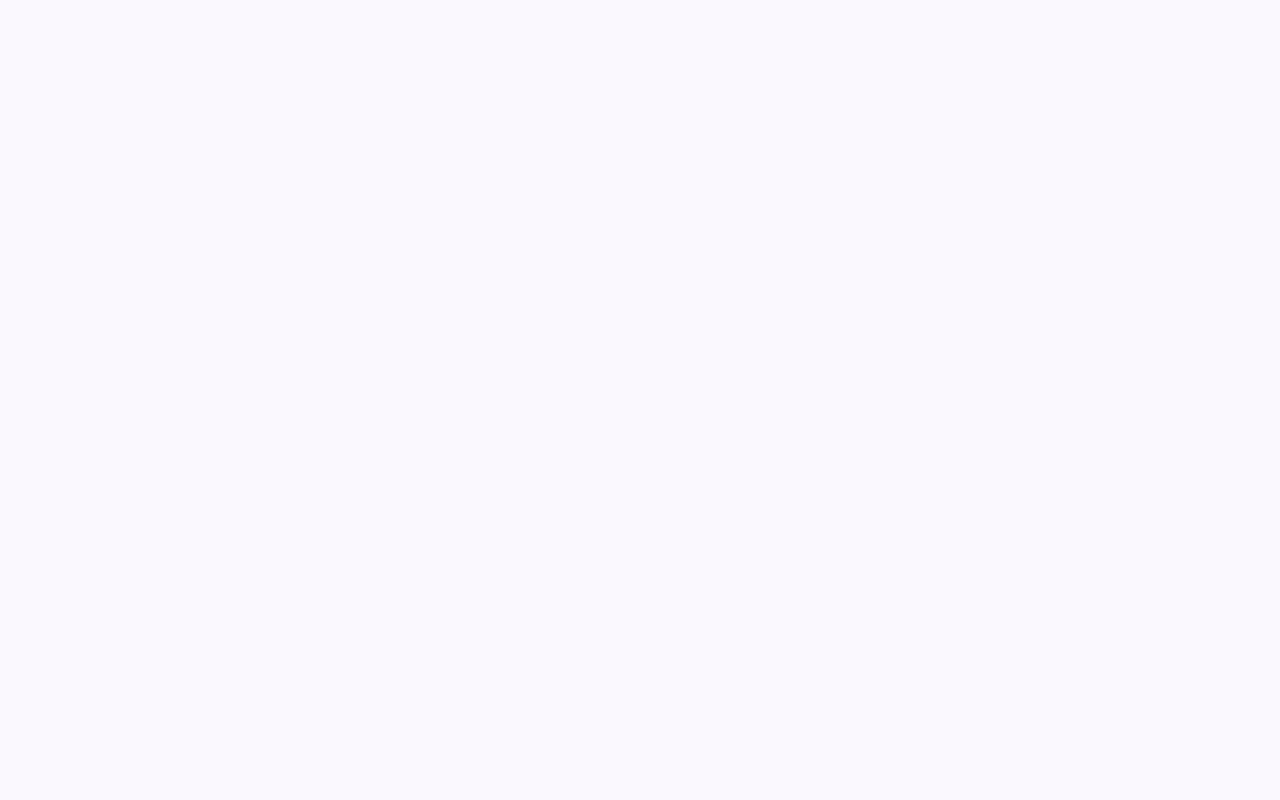
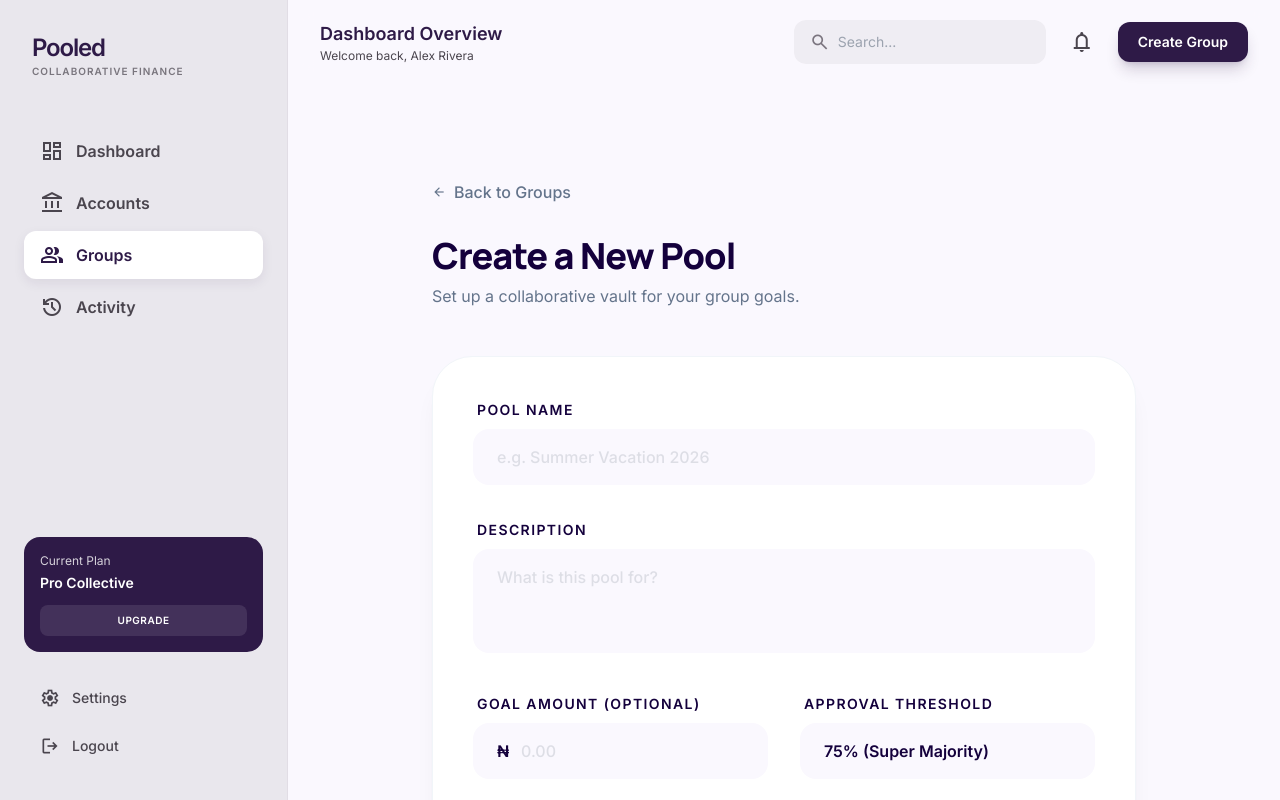
Before and after one commit to devydave01/Pooled, a React (Vite) app: page /groups/create in a window 1280 px wide. Before the commit this address had no page. Shown: the top 800 px of the page. Built offline with nearby package versions, Linux system fonts and the light colour scheme.

Commit message:
feat: implement Create Group and Join Group pages

```diff
--- a/src/App.jsx
+++ b/src/App.jsx
@@ -11,6 +11,8 @@ import Activity from './pages/Activity'
 import DashboardLayout from './components/templates/DashboardLayout'
 import Login from './pages/Login'
 import Signup from './pages/Signup'
+import CreateGroup from './pages/CreateGroup'
+import JoinGroup from './pages/JoinGroup'
 
 function App() {
   return (
@@ -24,10 +26,12 @@ function App() {
         <Route path="/dashboard" element={<Dashboard />} />
         <Route path="/accounts" element={<Accounts />} />
         <Route path="/groups" element={<Groups />} />
+        <Route path="/groups/create" element={<CreateGroup />} />
+        <Route path="/groups/join" element={<JoinGroup />} />
         <Route path="/activity" element={<Activity />} />
       </Route>
     </Routes>
-  )
+  );
 }
 
 export default App
--- a/src/components/templates/DashboardLayout.jsx
+++ b/src/components/templates/DashboardLayout.jsx
@@ -124,7 +124,12 @@ const DashboardLayout = () => {
               <input type="text" placeholder="Search..." className="bg-transparent border-none focus:ring-0 outline-none text-sm ml-2 w-48 text-[#1a1b1f]" />
             </div>
             <button className="material-symbols-outlined p-2 text-[#4a454e] hover:bg-[#efedf3] rounded-full transition-colors">notifications</button>
-            <button className="bg-[#2E1A47] text-white px-5 py-2.5 rounded-xl font-bold text-sm shadow-lg shadow-[#2E1A47]/20 hover:scale-[1.02] transition-transform">Create Group</button>
+            <button
+              onClick={() => window.location.href = '/groups/create'}
+              className="bg-[#2E1A47] text-white px-5 py-2.5 rounded-xl font-bold text-sm shadow-lg shadow-[#2E1A47]/20 hover:scale-[1.02] transition-transform"
+            >
+              Create Group
+            </button>
           </div>
         </header>
 
--- /dev/null
+++ b/src/pages/CreateGroup.jsx
@@ -0,0 +1,120 @@
+import React, { useState } from 'react';
+import { motion } from 'framer-motion';
+import { useNavigate } from 'react-router-dom';
+
+const CreateGroup = () => {
+  const navigate = useNavigate();
+  const [formData, setFormData] = useState({
+    name: '',
+    description: '',
+    goal: '',
+    threshold: '75'
+  });
+
+  const handleSubmit = (e) => {
+    e.preventDefault();
+    // Simulate creation
+    console.log('Creating group:', formData);
+    navigate('/groups');
+  };
+
+  return (
+    <div className="max-w-3xl mx-auto px-8 py-12 pt-24 min-h-screen">
+      <motion.div
+        initial={{ opacity: 0, y: 20 }}
+        animate={{ opacity: 1, y: 0 }}
+        transition={{ duration: 0.5 }}
+      >
+        <button
+          onClick={() => navigate(-1)}
+          className="flex items-center gap-2 text-slate-500 hover:text-[#14003c] transition-colors mb-8 font-medium"
+        >
+          <span className="material-symbols-outlined text-sm">arrow_back</span>
+          Back to Groups
+        </button>
+
+        <h1 className="text-4xl font-black text-[#14003c] dark:text-purple-300 font-headline mb-2 tracking-tight">
+          Create a New Pool
+        </h1>
+        <p className="text-slate-500 dark:text-slate-400 mb-12">
+          Set up a collaborative vault for your group goals.
+        </p>
+
+        <form onSubmit={handleSubmit} className="space-y-8 bg-white dark:bg-slate-900 p-10 rounded-[2.5rem] shadow-xl shadow-primary/5 border border-slate-100 dark:border-slate-800">
+          <div className="space-y-2">
+            <label className="text-sm font-black text-[#14003c] dark:text-purple-200 uppercase tracking-widest ml-1">
+              Pool Name
+            </label>
+            <input
+              required
+              type="text"
+              placeholder="e.g. Summer Vacation 2026"
+              className="w-full px-6 py-4 rounded-2xl bg-[#faf8fe] dark:bg-slate-950 border-none focus:ring-2 focus:ring-primary/20 outline-none text-[#14003c] dark:text-white font-medium placeholder:opacity-30 transition-all"
+              value={formData.name}
+              onChange={(e) => setFormData({ ...formData, name: e.target.value })}
+            />
+          </div>
+
+          <div className="space-y-2">
+            <label className="text-sm font-black text-[#14003c] dark:text-purple-200 uppercase tracking-widest ml-1">
+              Description
+            </label>
+            <textarea
+              placeholder="What is this pool for?"
+              rows="3"
+              className="w-full px-6 py-4 rounded-2xl bg-[#faf8fe] dark:bg-slate-950 border-none focus:ring-2 focus:ring-primary/20 outline-none text-[#14003c] dark:text-white font-medium placeholder:opacity-30 transition-all resize-none"
+              value={formData.description}
+              onChange={(e) => setFormData({ ...formData, description: e.target.value })}
+            />
+          </div>
+
+          <div className="grid grid-cols-1 md:grid-cols-2 gap-8">
+            <div className="space-y-2">
+              <label className="text-sm font-black text-[#14003c] dark:text-purple-200 uppercase tracking-widest ml-1">
+                Goal Amount (Optional)
+              </label>
+              <div className="relative">
+                <span className="absolute left-6 top-1/2 -translate-y-1/2 text-[#14003c] dark:text-purple-300 font-bold">₦</span>
+                <input
+                  type="text"
+                  placeholder="0.00"
+                  className="w-full pl-12 pr-6 py-4 rounded-2xl bg-[#faf8fe] dark:bg-slate-950 border-none focus:ring-2 focus:ring-primary/20 outline-none text-[#14003c] dark:text-white font-medium placeholder:opacity-30 transition-all"
+                  value={formData.goal}
+                  onChange={(e) => setFormData({ ...formData, goal: e.target.value })}
+                />
+              </div>
+            </div>
+
+            <div className="space-y-2">
+              <label className="text-sm font-black text-[#14003c] dark:text-purple-200 uppercase tracking-widest ml-1">
+                Approval Threshold
+              </label>
+              <select
+                className="w-full px-6 py-4 rounded-2xl bg-[#faf8fe] dark:bg-slate-950 border-none focus:ring-2 focus:ring-primary/20 outline-none text-[#14003c] dark:text-white font-bold transition-all appearance-none cursor-pointer"
+                value={formData.threshold}
+                onChange={(e) => setFormData({ ...formData, threshold: e.target.value })}
+              >
+                <option value="50">50% (Simple Majority)</option>
+                <option value="66">66% (Two-Thirds)</option>
+                <option value="75">75% (Super Majority)</option>
+                <option value="100">100% (Unanimous)</option>
+              </select>
+            </div>
+          </div>
+
+          <div className="pt-4">
+            <button
+              type="submit"
+              className="w-full bg-[#14003c] text-white py-5 rounded-2xl font-black text-lg hover:bg-[#2c046f] hover:scale-[1.01] active:scale-[0.99] transition-all shadow-xl shadow-primary/20 flex items-center justify-center gap-3"
+            >
+              <span className="material-symbols-outlined font-bold">rocket_launch</span>
+              Launch Pool
+            </button>
+          </div>
+        </form>
+      </motion.div>
+    </div>
+  );
+};
+
+export default CreateGroup;
--- a/src/pages/Groups.jsx
+++ b/src/pages/Groups.jsx
@@ -1,16 +1,33 @@
 import React from 'react';
+import { useNavigate } from 'react-router-dom';
 
 const Groups = () => {
+  const navigate = useNavigate();
   return (
     <div className="max-w-7xl mx-auto px-8 py-12 pt-24 min-h-screen bg-[#faf8fe] dark:bg-slate-950">
-      <header className="flex justify-between items-end mb-8">
-        <h1 className="text-4xl font-black text-[#14003c] dark:text-purple-300 font-headline tracking-tight">
-          Shared Pools
-        </h1>
-        <button className="bg-primary text-white px-6 py-3 rounded-full font-medium hover:bg-primary/90 transition-colors shadow-lg shadow-primary/20 flex items-center gap-2">
-          <span className="material-symbols-outlined text-[20px]">group_add</span>
-          Create Pool
-        </button>
+      <header className="flex flex-col md:flex-row justify-between items-start md:items-end gap-6 mb-12">
+        <div>
+          <h1 className="text-4xl font-black text-[#14003c] dark:text-purple-300 font-headline tracking-tight mb-2">
+            Shared Pools
+          </h1>
+          <p className="text-slate-500 font-medium">Manage your collective finances with ease.</p>
+        </div>
+        <div className="flex gap-3 w-full md:w-auto">
+          <button
+            onClick={() => navigate('/groups/join')}
+            className="flex-1 md:flex-none bg-white text-[#14003c] px-6 py-3.5 rounded-2xl font-bold hover:bg-slate-50 transition-all border border-slate-200 shadow-sm flex items-center justify-center gap-2"
+          >
+            <span className="material-symbols-outlined text-[20px]">group_add</span>
+            Join Pool
+          </button>
+          <button
+            onClick={() => navigate('/groups/create')}
+            className="flex-1 md:flex-none bg-[#14003c] text-white px-8 py-3.5 rounded-2xl font-bold hover:bg-[#2c046f] transition-all shadow-xl shadow-primary/20 flex items-center justify-center gap-2"
+          >
+            <span className="material-symbols-outlined text-[20px]">add</span>
+            Create Pool
+          </button>
+        </div>
       </header>
 
       <div className="grid grid-cols-1 md:grid-cols-2 lg:grid-cols-3 gap-6">
--- /dev/null
+++ b/src/pages/JoinGroup.jsx
@@ -0,0 +1,72 @@
+import React, { useState } from 'react';
+import { motion } from 'framer-motion';
+import { useNavigate } from 'react-router-dom';
+
+const JoinGroup = () => {
+  const navigate = useNavigate();
+  const [code, setCode] = useState('');
+
+  const handleSubmit = (e) => {
+    e.preventDefault();
+    // Simulate joining
+    console.log('Joining group with code:', code);
+    navigate('/groups');
+  };
+
+  return (
+    <div className="max-w-2xl mx-auto px-8 py-12 pt-24 min-h-screen flex flex-col justify-center">
+      <motion.div
+        initial={{ opacity: 0, scale: 0.95 }}
+        animate={{ opacity: 1, scale: 1 }}
+        transition={{ duration: 0.5 }}
+      >
+        <button
+          onClick={() => navigate(-1)}
+          className="flex items-center gap-2 text-slate-500 hover:text-[#14003c] transition-colors mb-12 font-medium"
+        >
+          <span className="material-symbols-outlined text-sm">arrow_back</span>
+          Back to Groups
+        </button>
+
+        <div className="bg-white dark:bg-slate-900 p-12 rounded-[3rem] shadow-2xl shadow-primary/10 border border-slate-100 dark:border-slate-800 text-center">
+          <div className="w-20 h-20 bg-primary/5 text-primary dark:bg-purple-900/30 dark:text-purple-300 rounded-3xl flex items-center justify-center mx-auto mb-8">
+            <span className="material-symbols-outlined text-4xl">group_add</span>
+          </div>
+
+          <h1 className="text-4xl font-black text-[#14003c] dark:text-purple-300 font-headline mb-4 tracking-tight">
+            Join a Pool
+          </h1>
+          <p className="text-slate-500 dark:text-slate-400 mb-12 max-w-sm mx-auto">
+            Enter the unique invite code shared by the pool administrator to join the collective.
+          </p>
+
+          <form onSubmit={handleSubmit} className="space-y-6">
+            <div className="relative">
+              <input
+                required
+                type="text"
+                placeholder="Enter Invite Code"
+                className="w-full px-8 py-6 rounded-2xl bg-[#faf8fe] dark:bg-slate-950 border-2 border-transparent focus:border-primary/10 focus:ring-4 focus:ring-primary/5 outline-none text-[#14003c] dark:text-white font-black text-center text-3xl tracking-[0.2em] placeholder:text-lg placeholder:tracking-normal placeholder:opacity-20 transition-all uppercase"
+                value={code}
+                onChange={(e) => setCode(e.target.value)}
+              />
+            </div>
+
+            <button
+              type="submit"
+              className="w-full bg-[#14003c] text-white py-5 rounded-2xl font-black text-lg hover:bg-[#2c046f] hover:scale-[1.02] active:scale-[0.98] transition-all shadow-xl shadow-primary/20"
+            >
+              Verify & Join
+            </button>
+          </form>
+
+          <p className="mt-12 text-xs text-slate-400 font-bold uppercase tracking-widest">
+            Don't have a code? <button onClick={() => navigate('/groups/create')} className="text-primary hover:underline">Create your own pool</button>
+          </p>
+        </div>
+      </motion.div>
+    </div>
+  );
+};
+
+export default JoinGroup;
```
